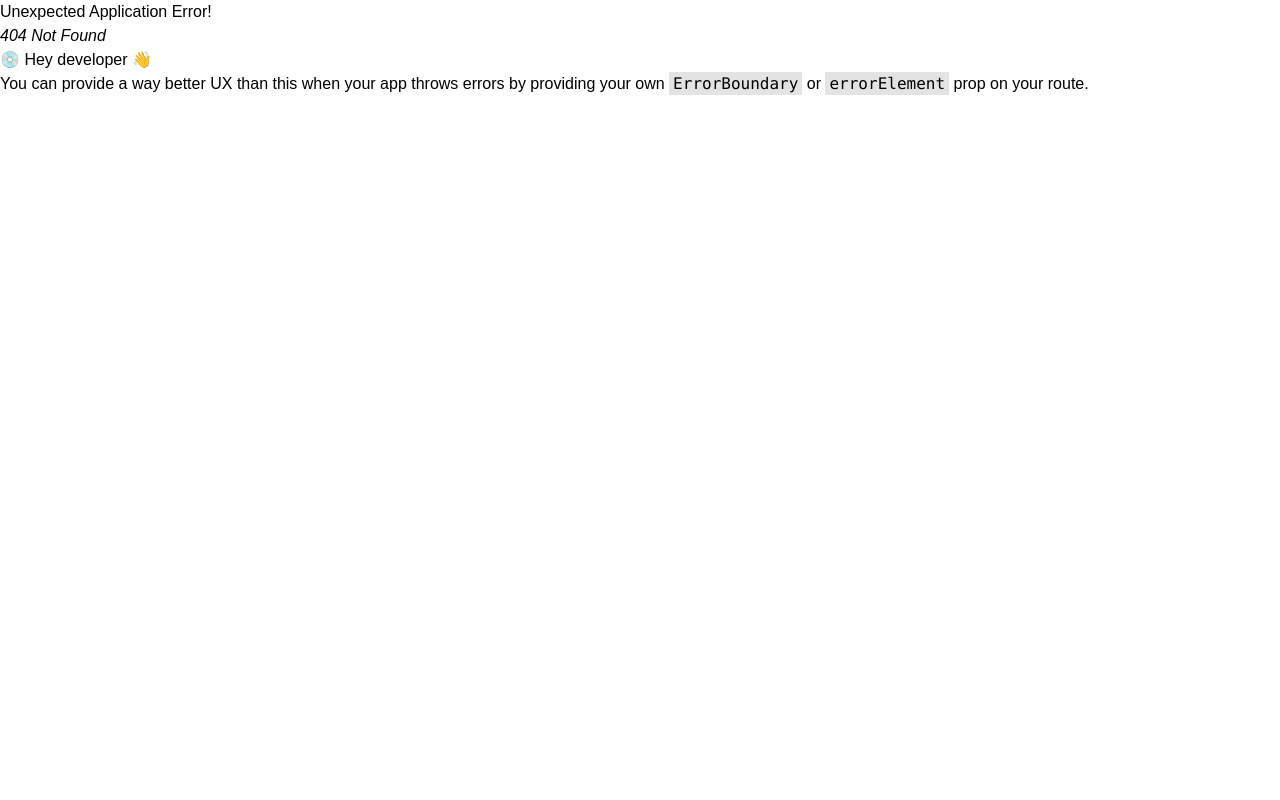
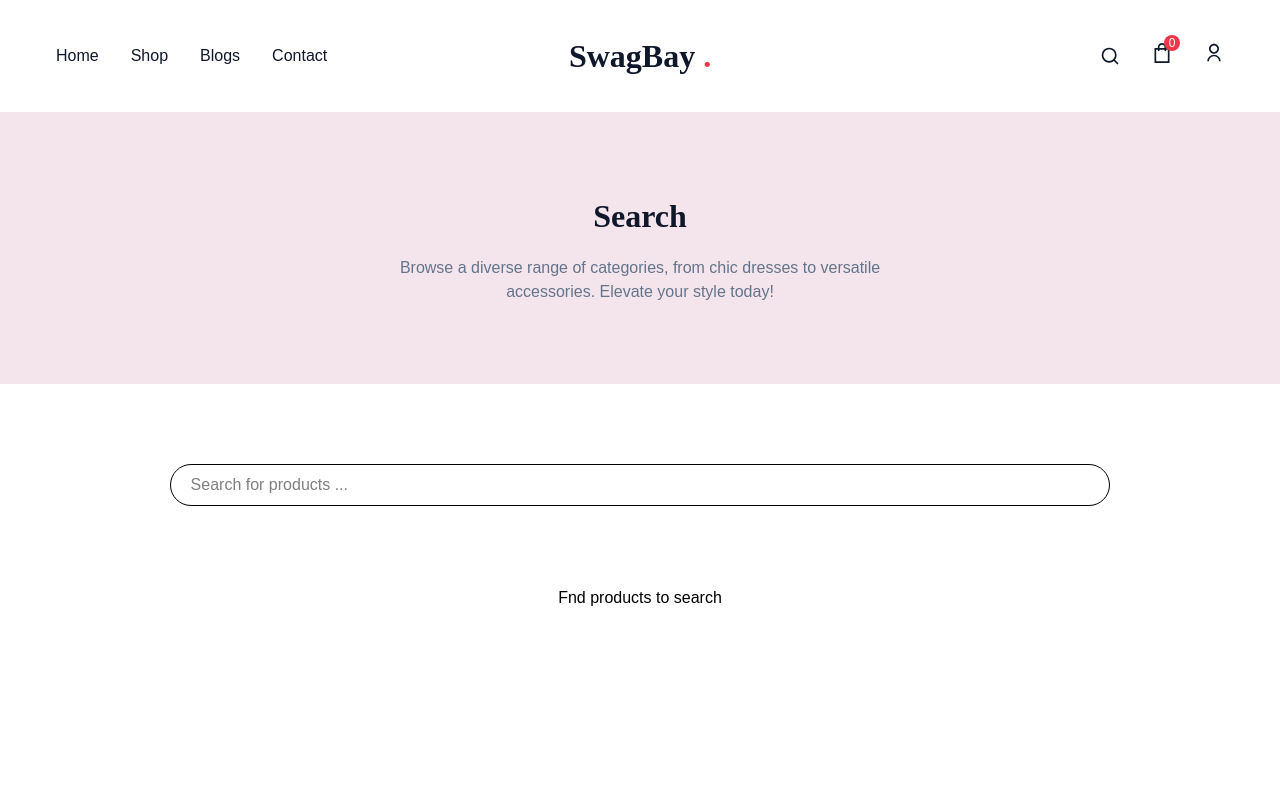
Before and after one commit to sabbirahamedsiam101/swagbay-e-commerce, a React (Vite) app in the folder client/: page /search in a window 1280 px wide. Before the commit this address had no page. Shown: the top 800 px of the page. Built offline with nearby package versions, Linux system fonts and the light colour scheme.

Commit message:
make efficiant search system

```diff
--- a/client/src/Pages/Category/CategoryPage.jsx
+++ b/client/src/Pages/Category/CategoryPage.jsx
@@ -1,7 +1,7 @@
 import React from "react";
 import { useParams } from "react-router";
 import { useQuery } from "@tanstack/react-query";
-import ProductCards from "../Shop/ProductCards";
+import ProductCards from "../shop/ProductCards";
 
 const SkeletonLoader = () => (
   <div className="grid grid-cols-2 md:grid-cols-4 gap-4">
--- a/client/src/Pages/home/Home.jsx
+++ b/client/src/Pages/home/Home.jsx
@@ -2,10 +2,10 @@ import React from 'react'
 import Banner from './Banner'
 import Categories from './Categories'
 import HeroSection from './HeroSection'
-import TrendingProducts from '../Shop/TrendingProducts'
+import TrendingProducts from '../shop/TrendingProducts'
 import DealsSection from './DealsSection'
 import PromoBanner from './PromoBanner'
-import Blogs from '../Blogs/Blogs'
+import Blogs from '../blogs/Blogs'
 
 function Home() {
   return (
--- /dev/null
+++ b/client/src/Pages/search/Search.jsx
@@ -0,0 +1,73 @@
+import React, { useEffect, useMemo, useState } from "react";
+import ProductCards from "../shop/ProductCards";
+import productsData from "../../data/products.json";
+function Search() {
+  const [searchQuery, setSearchQuery] = useState("");
+  const [debouncedQuery, setDebouncedQuery] = useState("");
+
+  useEffect(() => {
+    const timer = setTimeout(() => {
+      setDebouncedQuery(searchQuery.trim().toLowerCase());
+    }, 300);
+    return () => clearTimeout(timer);
+  }, [searchQuery]);
+
+  const filteredProducts = useMemo(() => {
+    if (!debouncedQuery) return [];
+    return productsData.filter(
+      (product) =>
+        product.name.toLowerCase().includes(debouncedQuery) ||
+        product.description.toLowerCase().includes(debouncedQuery)
+    );
+  }, [debouncedQuery]);
+  // const handleSearch = () => {
+  //   const query = searchQuery.toLowerCase();
+  //   const filtered = productsData.filter(
+  //     (product) =>
+  //       product.name.toLowerCase().includes(query) ||
+  //       product.description.toLowerCase().includes(query)
+  //   );
+
+  //   setFilteredProducts(filtered);
+  // };
+  return (
+    <>
+      <section className="section__container bg-primary-light">
+        <h2 className="section__header capitalize">Search</h2>
+        <p className="section__subheader">
+          Browse a diverse range of categories, from chic dresses to versatile
+          accessories. Elevate your style today!
+        </p>
+      </section>
+
+      <section className="section__container">
+        <div className="flex gap-1 mb-12 md:px-[12vw]">
+          <input
+            type="text"
+            value={searchQuery}
+            onChange={(e) => setSearchQuery(e.target.value)}
+            className="search-bar w-full max-w-4x1 px-5 py-2 border rounded-full focus:outline-none focus:border-primary"
+            placeholder="Search for products ... "
+          />
+        </div>
+        {debouncedQuery ? (
+          <>
+            <h3 className="text-lg font-semibold mb-4">
+              Showing results for:{" "}
+              <span className="text-primary">{searchQuery}</span>
+            </h3>
+            {filteredProducts.length > 0 ? (
+              <ProductCards products={filteredProducts} />
+            ) : (
+              <p className="text-center py-20">No products found.</p>
+            )}
+          </>
+        ) : (
+          <p className="text-center py-20">Fnd products to search</p>
+        )}
+      </section>
+    </>
+  );
+}
+
+export default Search;
--- a/client/src/routers/router.jsx
+++ b/client/src/routers/router.jsx
@@ -2,8 +2,9 @@ import { createBrowserRouter } from "react-router";
 import App from "../App";
 import MainLayout from "../layouts/MainLayout";
 import Home from "../Pages/home/Home";
-import Blogs from "../Pages/Blogs/Blogs";
-import CategoryPage from "../Pages/Category/CategoryPage";
+import Blogs from "../Pages/blogs/Blogs";
+import CategoryPage from "../Pages/category/CategoryPage";
+import Search from "../Pages/search/Search";
 const router = createBrowserRouter([
   {
     path: "/",
@@ -12,6 +13,7 @@ const router = createBrowserRouter([
       { path: "/", Component: Home },
       { path: "/categories/:categoryName", Component: CategoryPage },
       { path: "/blogs", Component: Blogs },
+      { path: "/search", Component: Search },
     ],
   },
 ]);
```
